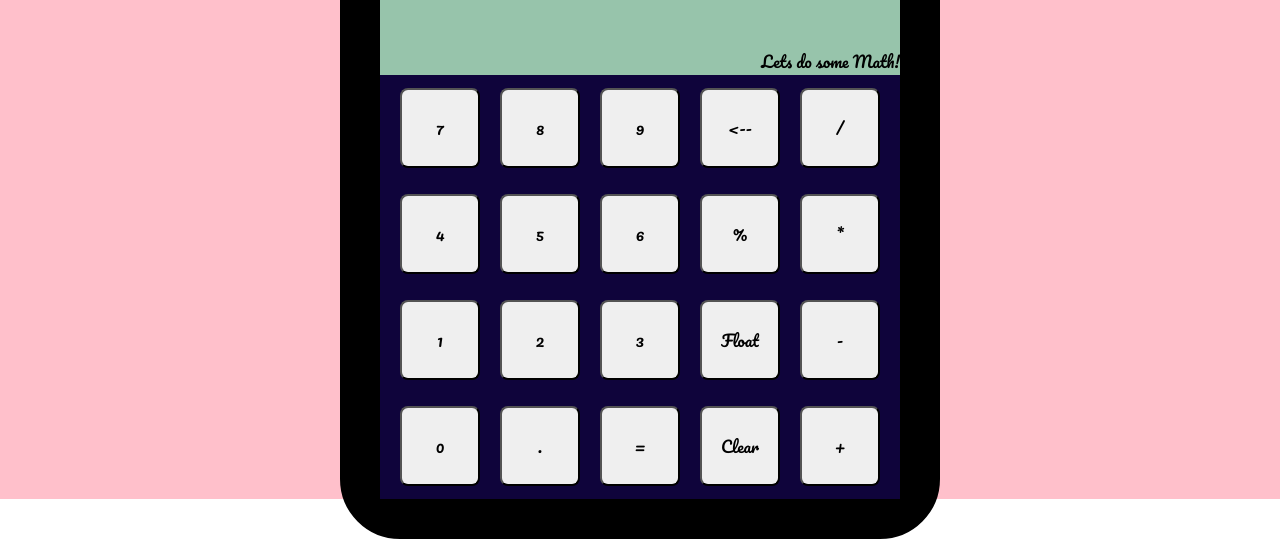
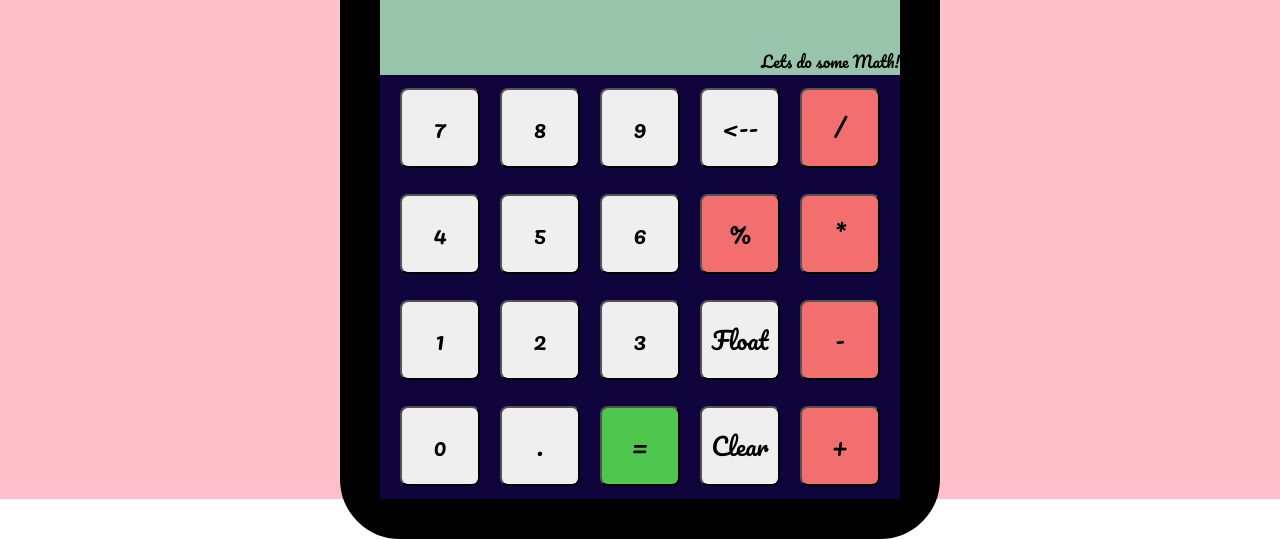
Before and after one commit to ArslanHaaider/Calculator, a plain HTML site: page index.html in a window 1280 px wide. Shown: the part 301-840 px from the top of the page. Drawn offline with Linux system fonts and the light colour scheme.

Commit message:
Increase font size and highlight operators.

```diff
--- a/style.css
+++ b/style.css
@@ -40,13 +40,19 @@ main{
     justify-content: space-around;
     align-items: center;
 }
+.operator{
+    background-color: rgb(243, 111, 111);
+}
 
+.equal{
+    background-color: rgb(79, 199, 79);
+}
 .input_buttons button{
     width: 5rem;
     height: 5rem;
     border-radius: 10%;
     font-family: 'Pacifico', cursive;
-    font-size: 100%;
+    font-size: 150%;
 }
 
 .input_buttons div{
@@ -62,7 +68,7 @@ main{
     display: flex;
     flex-direction: row-reverse;
     align-items: end;
-
+    font-size: 150%;
 }
 .calculator_display p{
     font-family: 'Pacifico', cursive;
```
